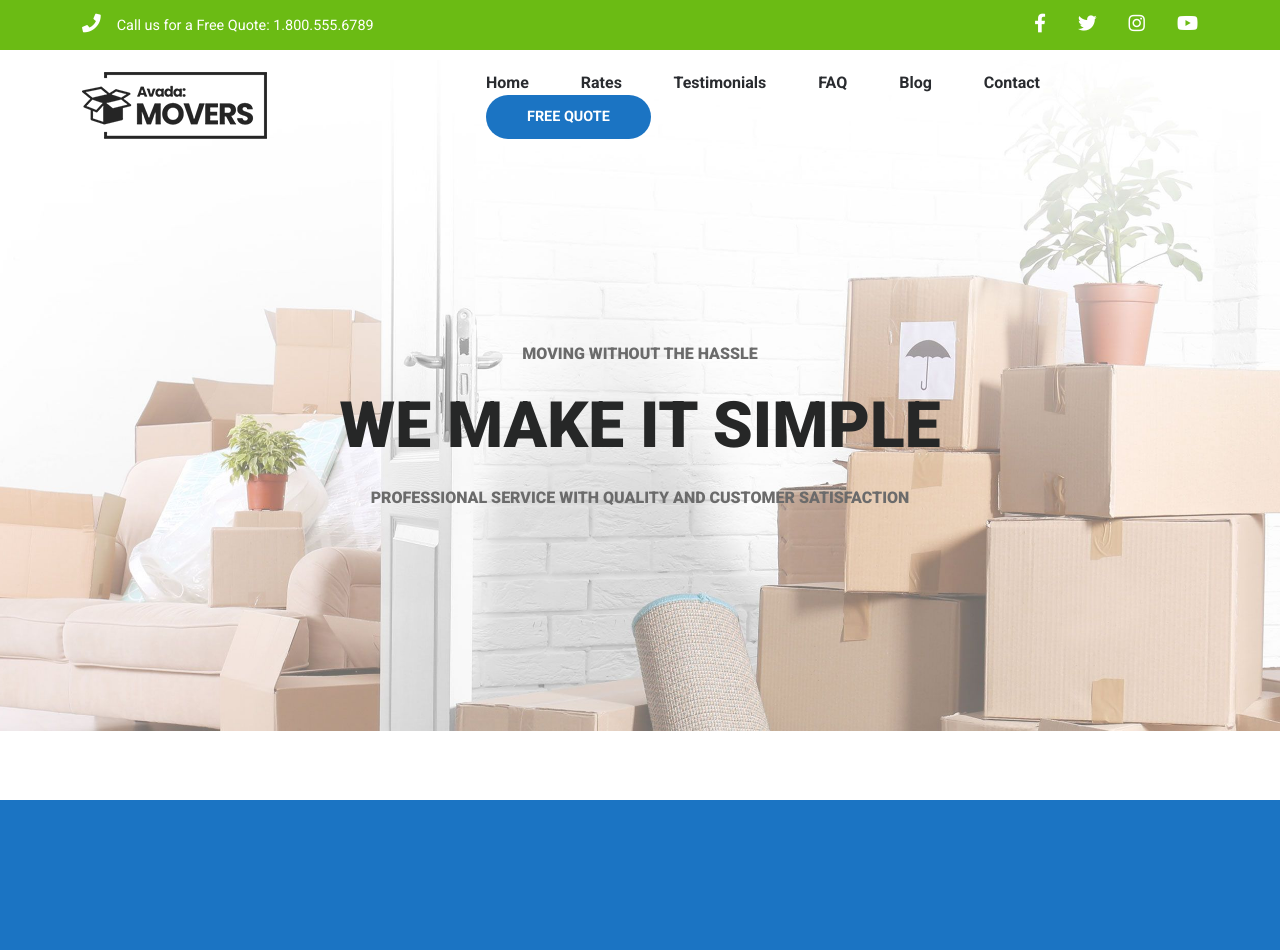
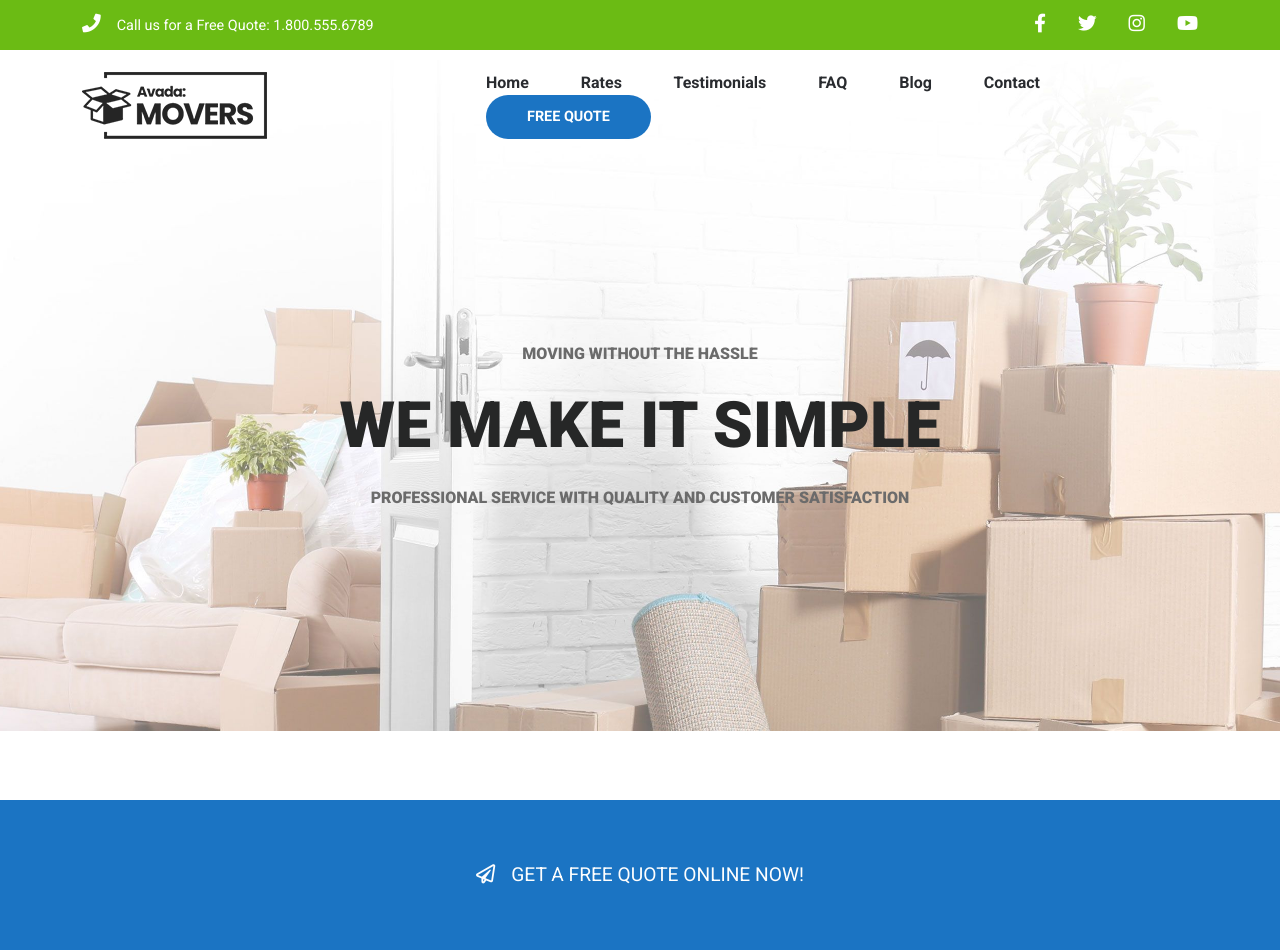
Before and after one commit to Eliana-Abate/proj-html-vuejs, a Vue app: page / in a window 1280 px wide. Shown: the top 952 px of the page. Built offline with nearby package versions, Linux system fonts and the light colour scheme.

Commit message:
completed div "spacer"

```diff
--- a/src/components/Main.vue
+++ b/src/components/Main.vue
@@ -12,7 +12,12 @@
       </div>
     </section>
 
-    <div class="spacer"></div>
+    <div class="spacer row align-items-center text-center">
+      <span
+        ><i class="far fa-paper-plane me-3"></i>GET A FREE QUOTE ONLINE
+        NOW!</span
+      >
+    </div>
   </main>
 </template>
 
@@ -45,5 +50,7 @@ export default {
 .spacer {
   height: 150px;
   background-color: $denim-vibrant;
+  color: $white;
+  font-size: 1.2em;
 }
 </style>
```
Also changed, not shown: 6 other files (tests, documents, lock files or other folders).
